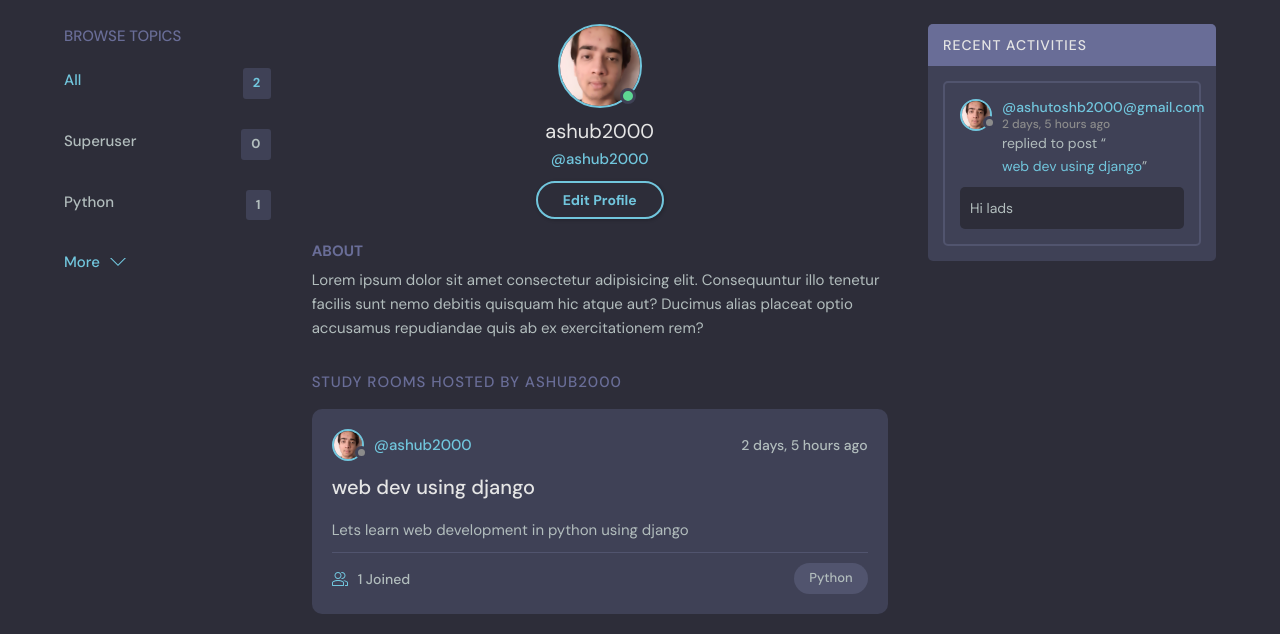
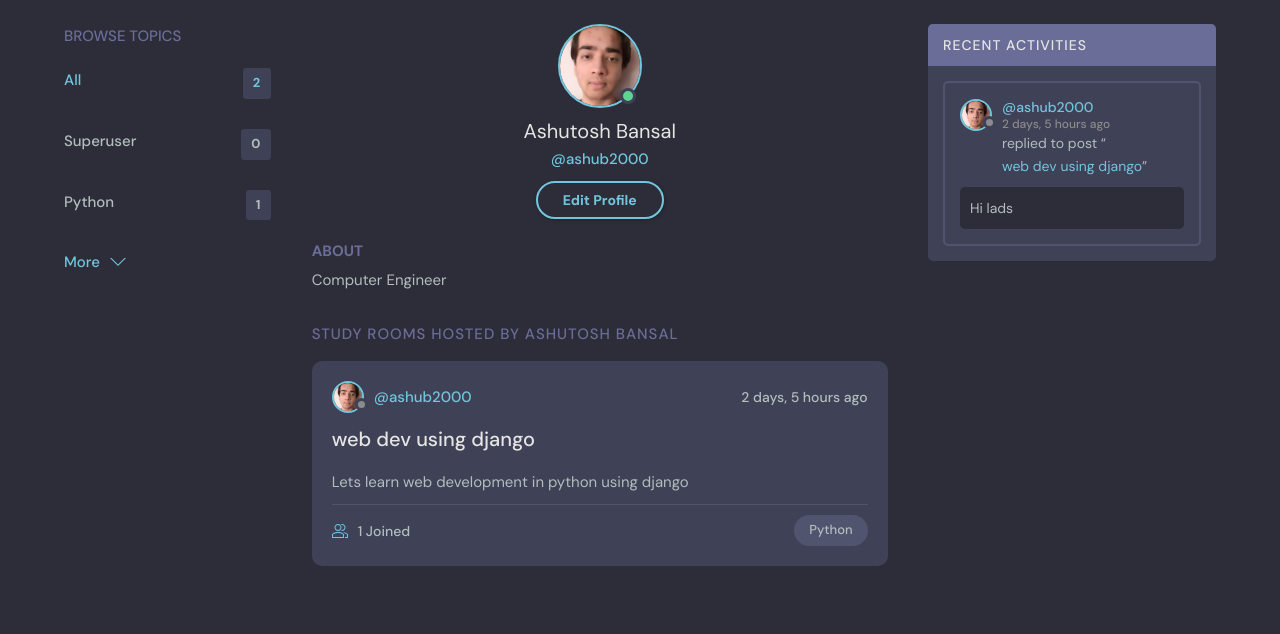
Before and after one commit to Ashutosh2302/Discord-Clone, a Django app: page /profile/2/ in a window 1280 px wide. Shown: the part 76-710 px from the top of the page. Run offline with Django 3.2, Linux system fonts and the light colour scheme; data comes from the database, SQL or seed files in the repository; both versions use the stored data as it was after the commit.

Commit message:
minor changes

```diff
--- a/base/templates/base/activity_feed_component.html
+++ b/base/templates/base/activity_feed_component.html
@@ -10,7 +10,7 @@
                   <img src="{{message.user.avatar.url}}" />
                 </div>
                 <p>
-                    @{{message.user}}
+                    @{{message.user.username}}
                   <span>{{message.created|timesince}} ago</span>
                 </p>
               </a>
--- a/base/templates/base/profile.html
+++ b/base/templates/base/profile.html
@@ -13,29 +13,30 @@
       <!-- Room List Start -->
       <div class="roomList">
         <div class="profile">
+
           <div class="profile__avatar">
             <div class="avatar avatar--large active">
+
               <img src="{{user.avatar.url}}" />
+
             </div>
           </div>
           <div class="profile__info">
-            <h3>{{user.username}}</h3>
+            <h3>{{user.name}}</h3>
             <p>@{{user.username}}</p>
             <a href="{% url 'update-user' %}" class="btn btn--main btn--pill">Edit Profile</a>
           </div>
           <div class="profile__about">
             <h3>About</h3>
             <p>
-              Lorem ipsum dolor sit amet consectetur adipisicing elit. Consequuntur illo tenetur
-              facilis sunt nemo debitis quisquam hic atque aut? Ducimus alias placeat optio
-              accusamus repudiandae quis ab ex exercitationem rem?
+             {{user.bio}}
             </p>
           </div>
         </div>
 
         <div class="roomList__header">
           <div>
-            <h2>Study Rooms Hosted by {{user.username}}</a>
+            <h2>Study Rooms Hosted by {{user.name}}</a>
             </h2>
           </div>
         </div>
--- a/templates/navbar.html
+++ b/templates/navbar.html
@@ -28,7 +28,7 @@
             <div class="avatar avatar--medium active">
               <img src="{{request.user.avatar.url}}" />
             </div>
-            <p>{{request.user.username}}<span>@{{request.user.username}}</span></p>
+            <p>{{request.user.name}}<span>@{{request.user.username}}</span></p>
           </a>
           <button class="dropdown-button">
             <svg version="1.1" xmlns="http://www.w3.org/2000/svg" width="32" height="32" viewBox="0 0 32 32">
```
Also changed, not shown: db.sqlite3.
